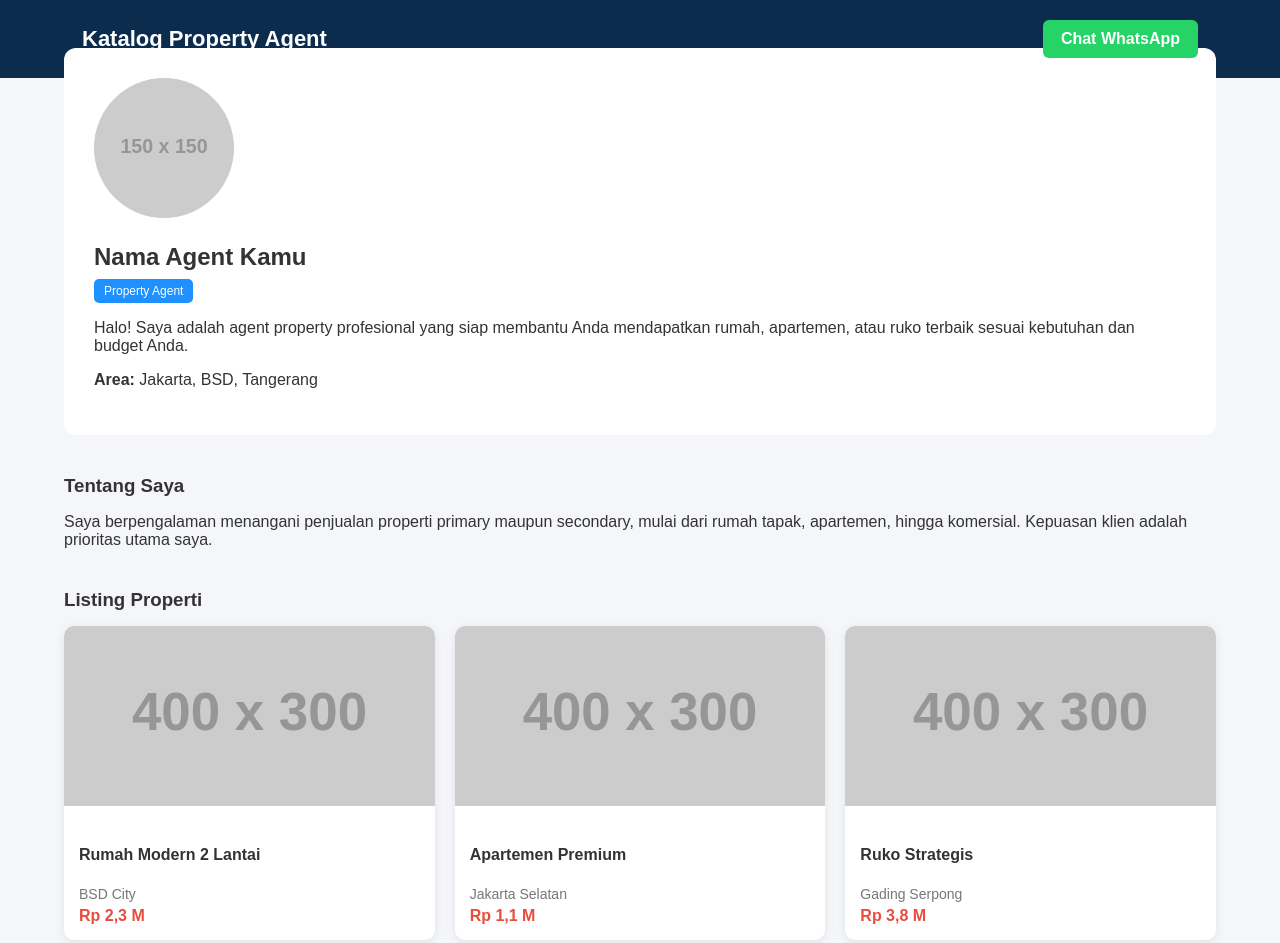
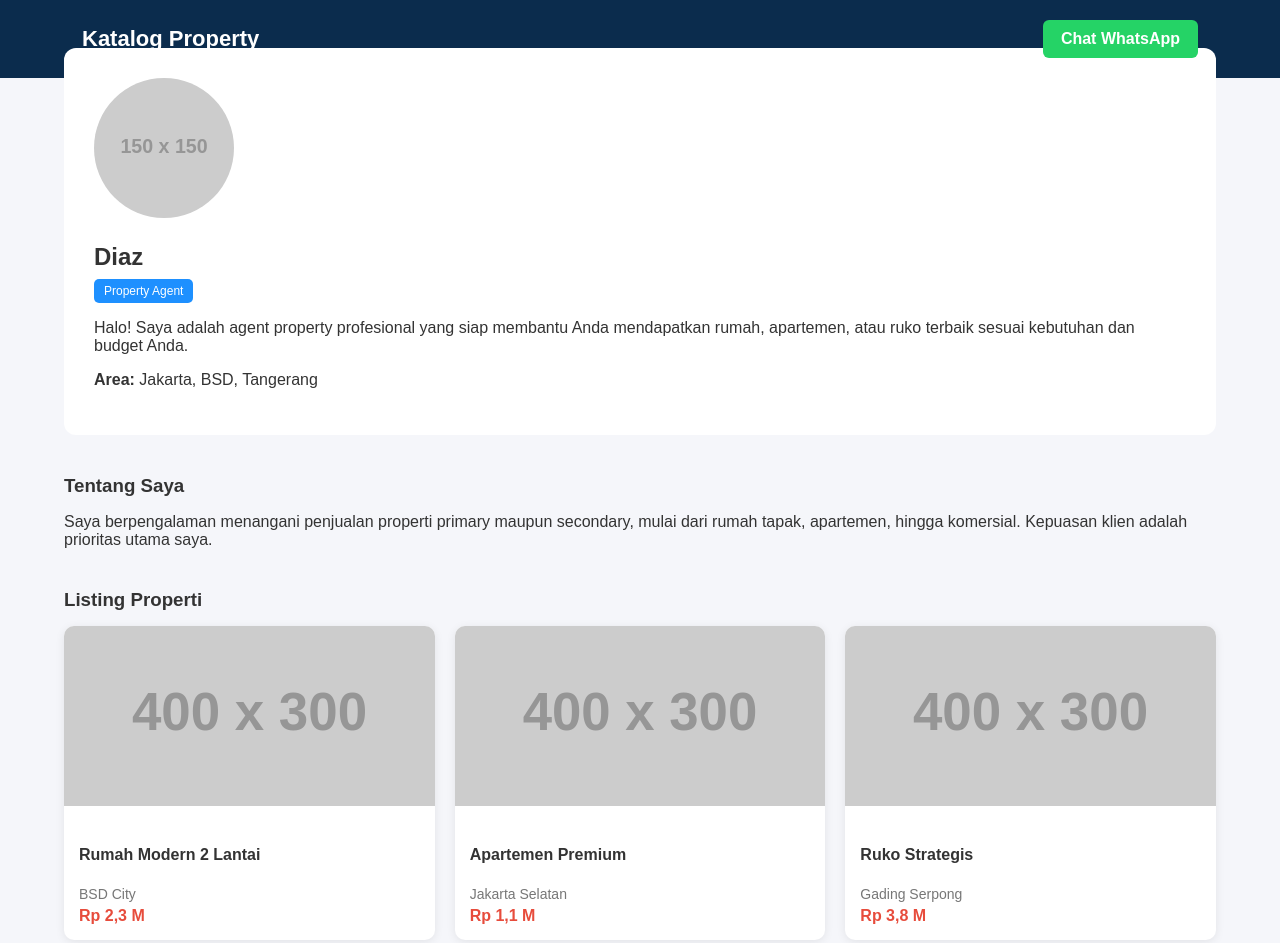
Before and after one commit to diazproperty/ecatalog-property, a plain HTML site: page index.html in a window 1280 px wide. Shown: the top 943 px of the page. Drawn offline with Linux system fonts and the light colour scheme; placeholder pictures from the web are drawn by us.

Commit message:
Update brand name and agent's name in index.html

```diff
--- a/index.html
+++ b/index.html
@@ -149,8 +149,8 @@
 <!-- HEADER -->
 <header>
   <div class="container header-flex">
-    <div class="brand">Katalog Property Agent</div>
-    <a class="btn-wa" href="https://wa.me/628XXXXXXXXX" target="_blank">
+    <div class="brand">Katalog Property</div>
+    <a class="btn-wa" href="https://wa.me/6287878536373" target="_blank">
       Chat WhatsApp
     </a>
   </div>
@@ -162,7 +162,7 @@
   <div class="profile">
     <img src="https://via.placeholder.com/150" alt="Foto Agent">
     <div class="profile-info">
-      <h2>Nama Agent Kamu</h2>
+      <h2>Diaz</h2>
       <div class="badge">Property Agent</div>
       <p>
         Halo! Saya adalah agent property profesional yang siap membantu
```
